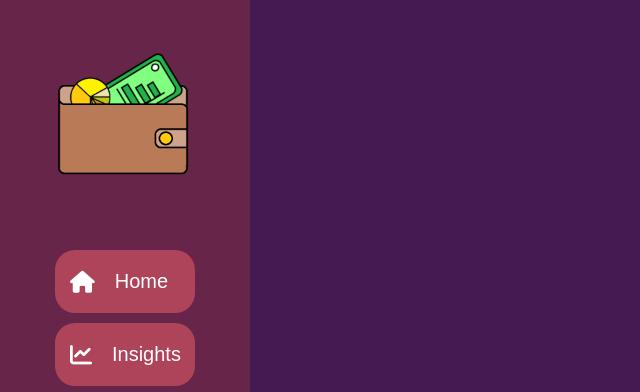
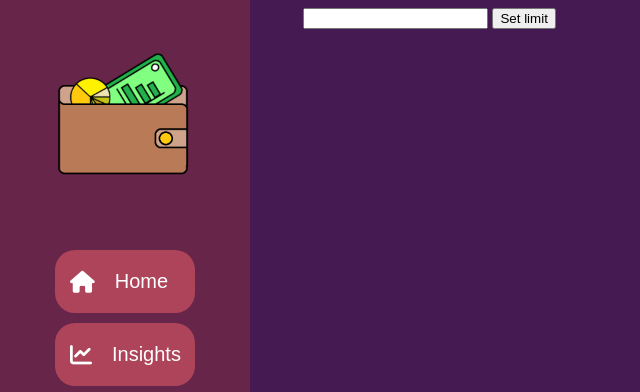
Before and after one commit to Arwers/finance-tracker, a Flask app: page /settings in a window 1280 px wide. Shown: the top 392 px of the page, without its empty margins (0-640 px from the left). Run offline with Flask 3, Linux system fonts and the light colour scheme; parts of the project's set-up code (start-up, migrations or seed data) failed here and were passed over; some libraries are stand-ins or nearby versions.

Commit message:
feat: add limit

```diff
--- a/flaskr/homepage/templates/index.html
+++ b/flaskr/homepage/templates/index.html
@@ -152,10 +152,6 @@
     </main>
 
     <footer id="footer">
-      <!-- <form action="{{ url_for('homepage.add_limit') }}" method="post">
-        <input type="number" name="limit" />
-        <button type="submit">Set limit</button>
-      </form> -->
     </footer>
   </body>
 </html>
--- a/flaskr/settings/static/css/style.css
+++ b/flaskr/settings/static/css/style.css
@@ -50,3 +50,12 @@ html {
     width: 200px;
     height: 200px;
 }
+
+/* Main */
+.main {
+    margin-left: 295px;
+}
+
+button {
+    cursor: pointer;
+}
--- a/flaskr/settings/templates/settings.html
+++ b/flaskr/settings/templates/settings.html
@@ -60,3 +60,10 @@
         </ul>
       </nav>
     </header>
+
+    <main class="main">
+        <form action="{{ url_for('settings.add_limit') }}" method="post">
+          <input type="number" name="limit" />
+          <button type="submit">Set limit</button>
+        </form>
+    </main>
--- a/flaskr/settings/views.py
+++ b/flaskr/settings/views.py
@@ -17,3 +17,9 @@ def index():
         limit=current_app.limit,
         categories=current_app.categories,
     )
+
+@settings.route("/settings/add_limit", methods=["POST"])
+def add_limit():
+    current_app.limit = request.form["limit"]
+
+    return redirect(url_for("settings.index"))
```
